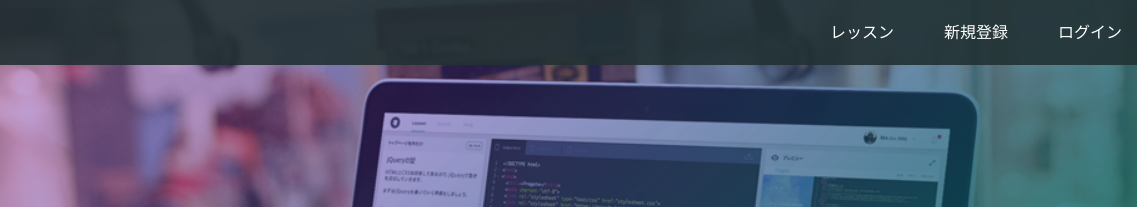
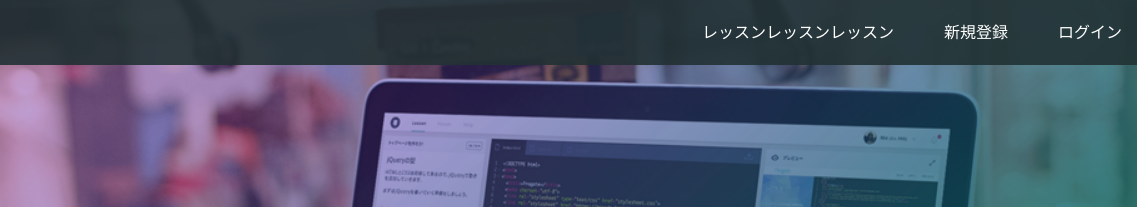
Before and after one commit to okappaLAN/botanical-book, a plain HTML site: page index.html in a window 1280 px wide. Shown: the top 207 px of the page, 143-1280 px from the left. Drawn offline with Linux system fonts and the light colour scheme.

Commit message:
Update index.html

```diff
--- a/index.html
+++ b/index.html
@@ -15,7 +15,7 @@
       </div>
       <span class="fa fa-bars menu-icon"></span>
       <div class="header-right">
-        <a href="#">レッスン</a>
+        <a href="#">レッスンレッスンレッスン</a>
         <a href="#">新規登録</a>
         <a href="#" class="login">ログイン</a>
       </div>
```
